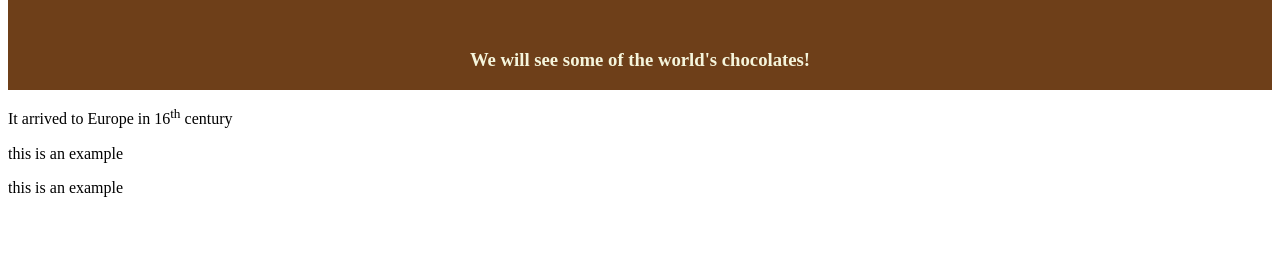
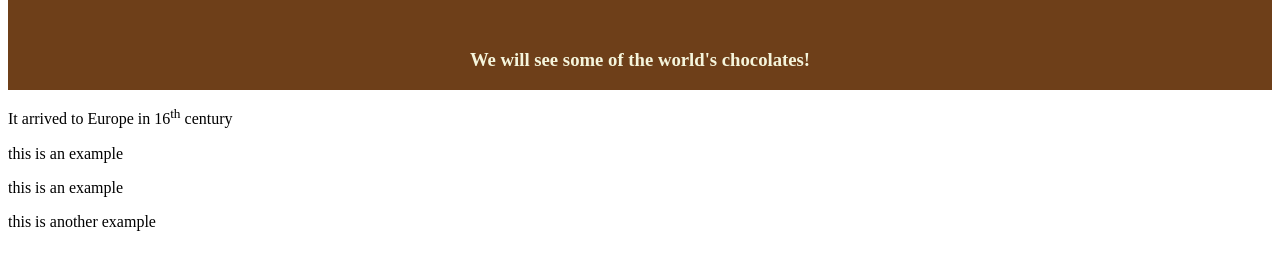
Before and after one commit to harasoilem/harasoilemeziWEB2GitTest, a plain HTML site: page index.html in a window 1280 px wide. Shown: the part 91-360 px from the top of the page. Drawn offline with Linux system fonts and the light colour scheme.

Commit message:
demonstration through editor

```diff
--- a/index.html
+++ b/index.html
@@ -16,5 +16,7 @@
 
    <p>this is an example</p>
      <p>this is an example</p>
+     <p>this is another example</p>
+
 </body>
 </html>
```
